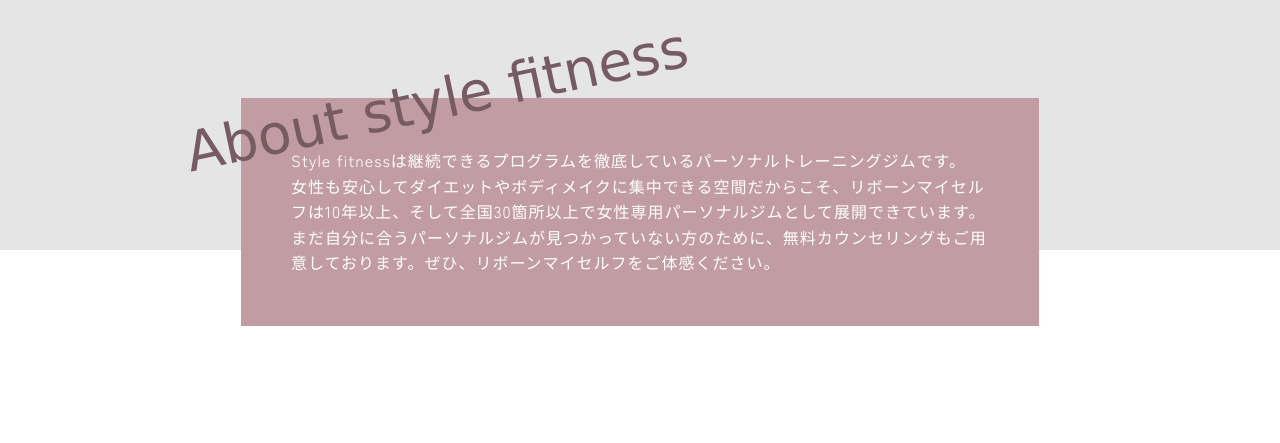
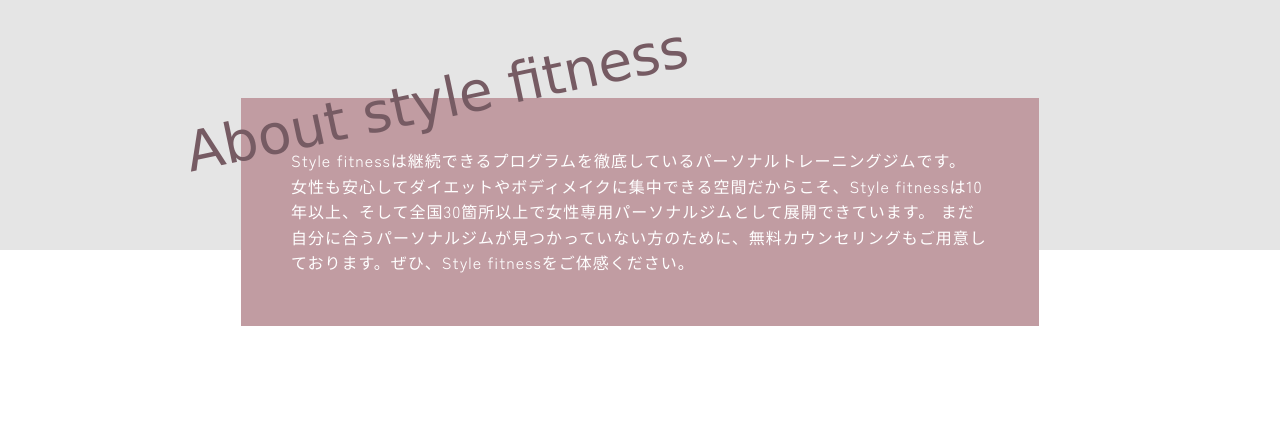
Before and after one commit to kyongmi/kyongmi.github.io, a plain HTML site: page index.html in a window 1280 px wide. Shown: the part 700-1143 px from the top of the page. Drawn offline with Linux system fonts and the light colour scheme; some packages are replaced by stand-ins of ours; a web font is replaced by a local one.

Commit message:
Update index.html

```diff
--- a/index.html
+++ b/index.html
@@ -71,8 +71,8 @@
                 <div class="home-text">
                     <p>
                         Style fitnessは継続できるプログラムを徹底しているパーソナルトレーニングジムです。<br>
-                        女性も安心してダイエットやボディメイクに集中できる空間だからこそ、リボーンマイセルフは10年以上、そして全国30箇所以上で女性専用パーソナルジムとして展開できています。
-                        まだ自分に合うパーソナルジムが見つかっていない方のために、無料カウンセリングもご用意しております。ぜひ、リボーンマイセルフをご体感ください。
+                        女性も安心してダイエットやボディメイクに集中できる空間だからこそ、Style fitnessは10年以上、そして全国30箇所以上で女性専用パーソナルジムとして展開できています。
+                        まだ自分に合うパーソナルジムが見つかっていない方のために、無料カウンセリングもご用意しております。ぜひ、Style fitnessをご体感ください。
                     </p>
                 </div>
             </div>
```
